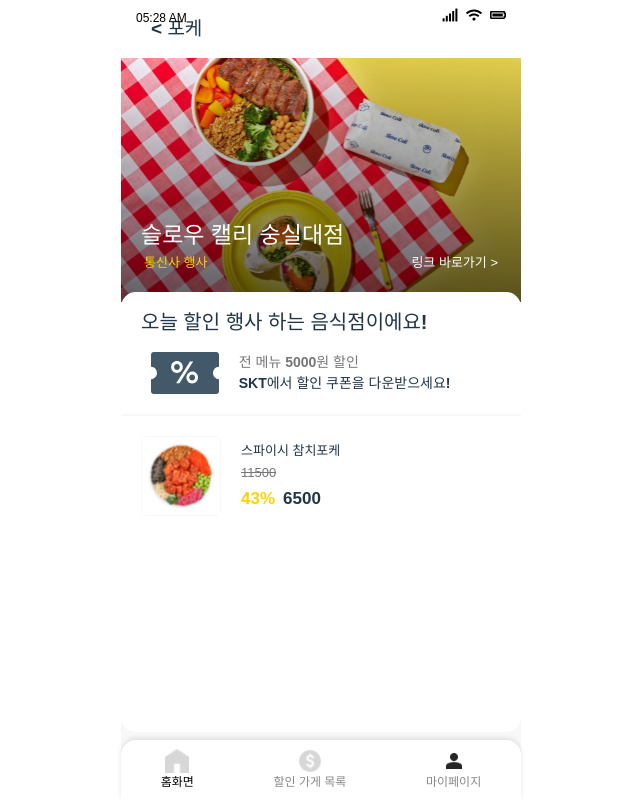
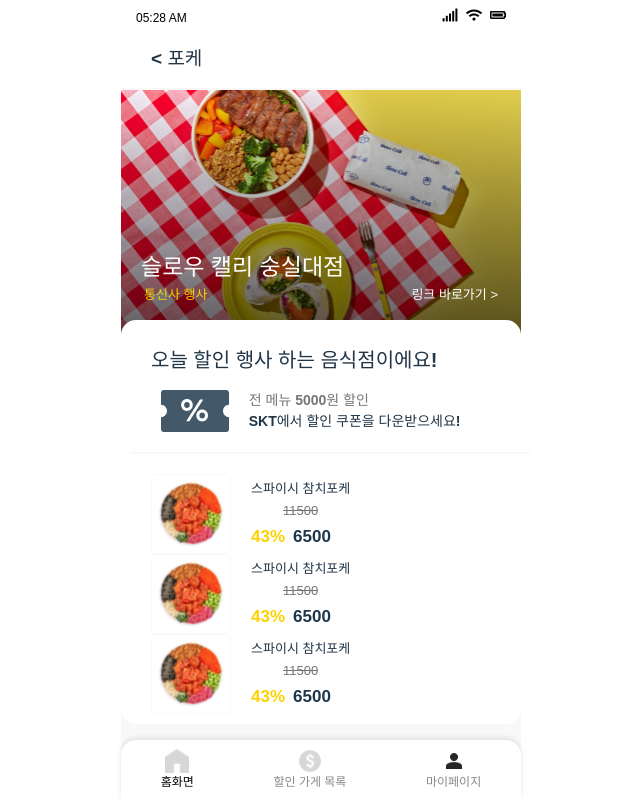
Before and after one commit to UMC-6th-BAB/BAB-FE, a React (Vite) app: page /shopdetail in a window 1280 px wide. Shown: the whole page, without its empty margins (319-959 px from the left). Built offline with nearby package versions, Linux system fonts and the light colour scheme; a web font is replaced by a local one.

Commit message:
가게상세 화면 수정

```diff
--- a/src/components/Footer/Footer.style.ts
+++ b/src/components/Footer/Footer.style.ts
@@ -14,6 +14,7 @@ export const FooterContainer = styled.div`
   bottom: 0;
   border-top-left-radius: 15px;
   border-top-right-radius: 15px;
+  z-index: 100;
 `
 
 export const FooterLink = styled(Link)`
--- a/src/components/StatusBar/StatusBar.style.ts
+++ b/src/components/StatusBar/StatusBar.style.ts
@@ -1,6 +1,7 @@
 import styled from 'styled-components'
 
 export const StatusBarContainer = styled.div`
+
   display: flex;
   justify-content: space-between;
   align-items: center;
@@ -9,9 +10,8 @@ export const StatusBarContainer = styled.div`
   height: 35px;
   padding: 10px 15px;
   box-sizing: border-box;
-  position: absolute;
+  position: fixed;
   top: 0;
-  left: 0;
   z-index: 1000;
 `
 
--- a/src/pages/ShopDetail/ShopDetail.style.ts
+++ b/src/pages/ShopDetail/ShopDetail.style.ts
@@ -1,32 +1,44 @@
-import styled from 'styled-components'
+import styled from 'styled-components';
 
 export const DetailContainer = styled.div`
     display: flex;
     flex-direction: column;
+    height: 100vh; /* 전체 높이를 100vh로 설정 */
 `;
 
 export const CategoryHeader = styled.div`
     display: flex;
     background-color: #FFFFFF;
-    width: 390px;
+    width: 370px;
     height: 58px;
     font-size: 19px;
     font-weight: 600;
     align-items: center;
-    padding-left: 30px;
+    padding: 30px 0px 0px 30px;
     cursor: pointer;
+    position: fixed;
+    top: 0px;
+    z-index: 4; /* 다른 요소 위로 보이도록 설정 */
 `;
 
 export const MenuHeader = styled.div`
+    position: fixed;
+    top: 90px; /* 화면 상단에 고정 */
+    width: 400px;
+    z-index: 2; /* 다른 요소 위로 보이도록 설정 */
 
 `;
-export const BkImg = styled.div<{$imgsrc:string}>`
+
+export const BkImg = styled.div<{$imgsrc: string}>`
     height: 244px;
     background-image:
         linear-gradient(to bottom, rgba(0, 0, 0, 0), rgba(0, 0, 0, 0.6)),
-        url('${(props)=>props.$imgsrc}');
+        url('${(props) => props.$imgsrc}');
     background-size: cover;
+    position: relative;
+    z-index: 1;
 `;
+
 export const ShopTitle = styled.div`
     font-size: 23px;
     font-weight: 700;
@@ -36,6 +48,7 @@ export const ShopTitle = styled.div`
     position: relative;
     top: 160px;
 `;
+
 export const EventContainer = styled.div`
     display: flex;
     justify-content: space-between;
@@ -43,54 +56,66 @@ export const EventContainer = styled.div`
     position: relative;
     top: 160px;
 `;
+
 export const Event = styled.div`
     font-size: 13px;
     font-weight: 500;
     color: #FDD100;
 `;
+
 export const LinkBtn = styled.div`
     font-size: 13px;
     font-weight: 500;
     color: #FFFFFF;
     cursor: pointer;
 `;
+
 export const MenuBody = styled.div`
-    height: 440px;
     display: flex;
     flex-direction: column;
     border-radius: 15px;
     background-color: #FFFFFF;
     position: relative;
-    top: -10px;
-    text-align: left;
-`;
+    top: 330px;
+    padding: 10px; /* 여백 추가 */
+    margin-top: -10px; /* MenuHeader와 겹치도록 조정 */
+    z-index: 3;
+    `;
+
 export const TodayEvent = styled.div`
     font-size: 20px;
     font-weight: 700;
     margin: 15px 20px;
+    text-align: left;
 `;
+
 export const Coupon = styled.div`
     display: flex;
     text-align: left;
     margin-left: 30px;
 `;
+
 export const CouponImg = styled.img`
     cursor: pointer;
 `;
+
 export const CouponInfoContainer = styled.div`
     margin-left: 20px;
 `;
+
 export const CouponInfoTitle = styled.div`
     font-size: 14px;
     font-weight: 600;
     color: #767676;
 `;
+
 export const CouponInfoBody = styled.div`
     font-size: 14px;
     font-weight: 600;
 `;
-export const MenuContainer = styled.div`
-`;
+
+export const MenuContainer = styled.div``;
+
 export const Line = styled.div`
     background-color: #F8F8F8;
     width: 400px;
--- a/src/pages/ShopDetail/ShopDetail.tsx
+++ b/src/pages/ShopDetail/ShopDetail.tsx
@@ -41,6 +41,20 @@ export const ShopDetail: React.FC = () => {
                     discountrate="43%"
                     saleprice={6500}
                     />
+                    <ShopMenu
+                    img={shopmenu1}
+                    title="스파이시 참치포케"
+                    fixprice={11500}
+                    discountrate="43%"
+                    saleprice={6500}
+                    />
+                    <ShopMenu
+                    img={shopmenu1}
+                    title="스파이시 참치포케"
+                    fixprice={11500}
+                    discountrate="43%"
+                    saleprice={6500}
+                    />
                 </MenuContainer>
             </MenuBody>
         </DetailContainer>
--- a/src/pages/Splash/Splash.tsx
+++ b/src/pages/Splash/Splash.tsx
@@ -9,7 +9,7 @@ export const Splash: React.FC = () => {
     const {isLogined, setIsLogined} = LoginStore(state=>state);
 
     useEffect(()=>{
-        setIsLogined(true);
+        setIsLogined(false);
         if(isLogined==false){
             const timer = setTimeout(()=>navigate("/membertype"), 1000);
             return ()=> clearTimeout(timer);
```
Also changed, not shown: src/stores/restaurentStore.ts (added, +162 -0 lines).
